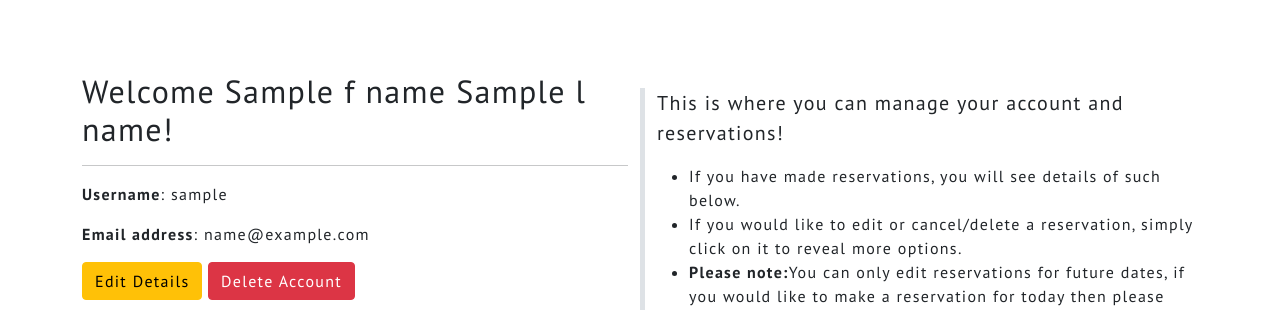
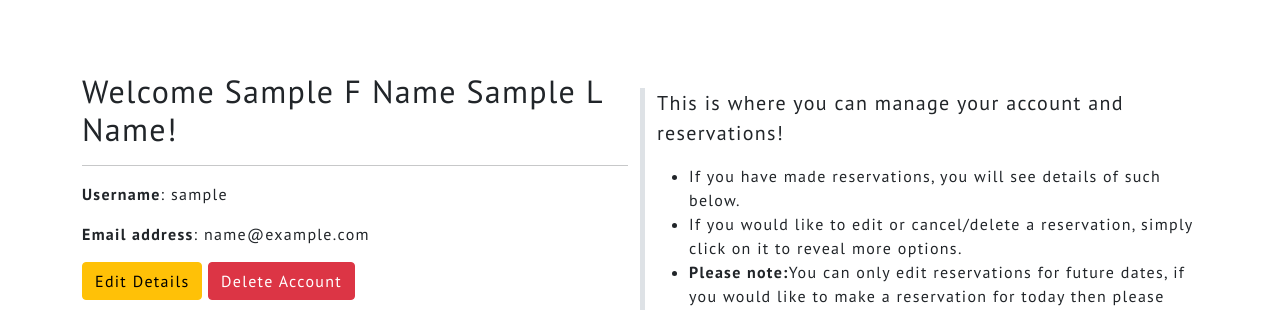
Before and after one commit to Tony118g/bundu-restaurant, a Django app: template accounts/templates/profile.html in a window 1280 px wide. Shown: the part 76-386 px from the top of the page. Run offline with Django 3.2, Linux system fonts and the light colour scheme; data comes from the database, SQL or seed files in the repository; the template is opened without the code that fills it: values that come from a table or form of the project are taken from there, most other values are stand-ins (such as "Sample title", 1, 10 or a date in 2020); some libraries are stand-ins or nearby versions.

Commit message:
Add code to capitalize users names in profile page

```diff
--- a/accounts/templates/profile.html
+++ b/accounts/templates/profile.html
@@ -15,7 +15,7 @@
 <div class="container pt-5 fill-screen below-nav">
     <div class="row">
       <div class="col-md-6">
-        <h2>Welcome {{ f_name }} {{ l_name }}!</h2>
+        <h2 class="text-capitalize">Welcome {{ f_name }} {{ l_name }}!</h2>
         <hr>
         <p><span class="fw-bold">Username</span>: {{ username }}</p>
         <p><span class="fw-bold">Email address</span>: {{ email_address }}</p>
```
